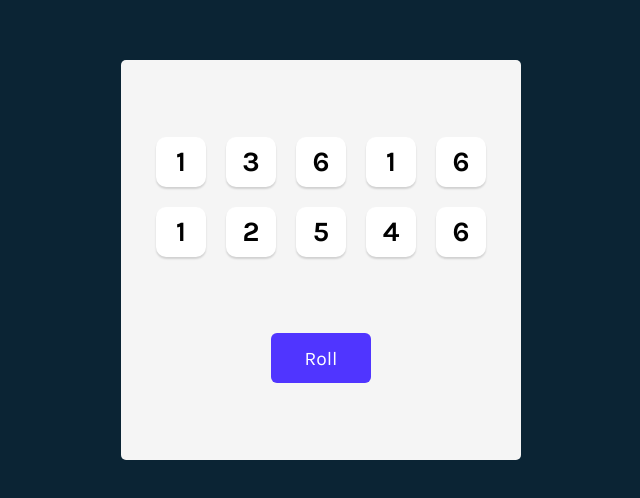
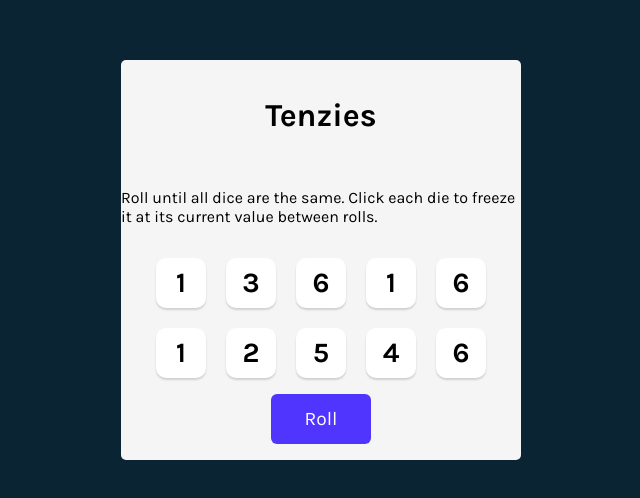
Before and after one commit to cyril-hhf/Tenzies, a React (Vite) app in the folder Tenzies/: page / in a window 1280 px wide. Shown: the part 140-638 px from the top of the page, without its empty margins (319-959 px from the left). Built offline with nearby package versions, Linux system fonts and the light colour scheme.

Commit message:
added winning condition, if all dice are held and are of the same value, user wins, TODO: display winning UI

```diff
--- a/Tenzies/App.jsx
+++ b/Tenzies/App.jsx
@@ -5,6 +5,13 @@
 export default function App() {
 
     const [dice, setDice] = useState(generateAllNewDice())
+
+    if (dice.every(die => die.isHeld) &&
+        dice.every(die => die.value === dice[0].value)
+    ) {
+        console.log("won")
+    }
+
 
     function generateAllNewDice() {
         return new Array(10)
@@ -38,6 +45,8 @@
 
     return (
         <main>
+            <h1 className="title">Tenzies</h1>
+            <p className="instructions">Roll until all dice are the same. Click each die to freeze it at its current value between rolls.</p>
             <div className="dice-container">
                 {diceElements}
             </div>
```
